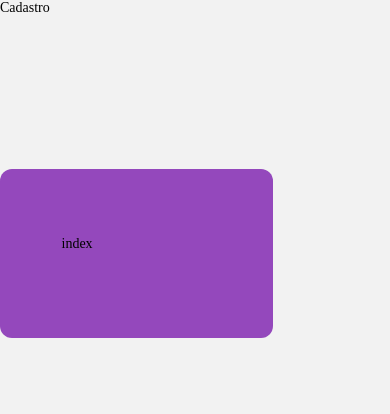
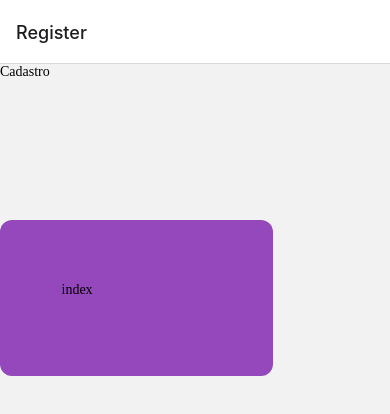
Before and after one commit to appballance/frontend-react-native, a React Native app: screen / in a window 390 px wide. Shown: the top 414 px of the page. Built offline with nearby package versions, Linux system fonts and the light colour scheme.

Commit message:
feat: adding header in register
Signed-off-by: DESKTOP-IHOGI0G\joao <joaof082@gmail.com>

```diff
--- a/src/routes/Routes.ts
+++ b/src/routes/Routes.ts
@@ -12,7 +12,7 @@ const routes: Route[] = [
   {
     name: 'Register',
     component: Register,
-    options: { headerShown: false },
+    options: { headerShown: true },
   },
 ];
 
```
